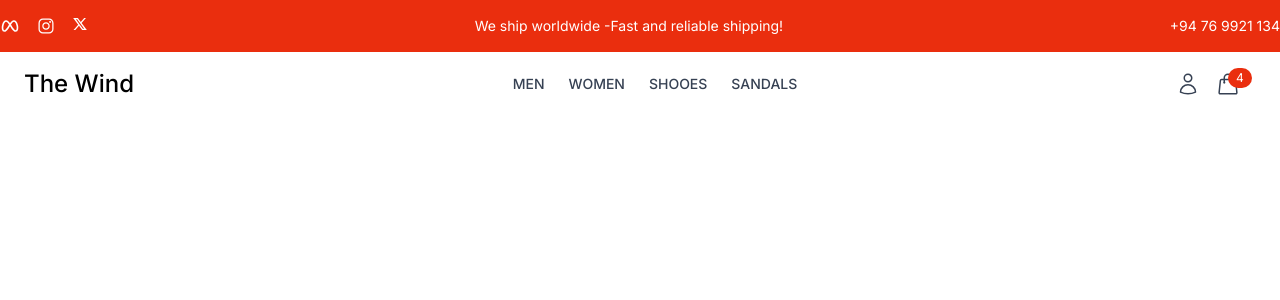
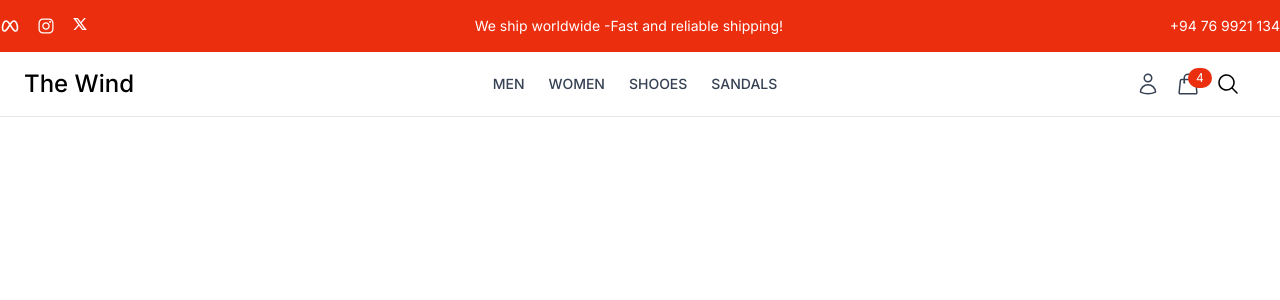
Before and after one commit to Vindya2004/The_Wind_Frontend, a React (Vite) app: page / in a window 1280 px wide. Shown: the top 300 px of the page. Built offline with nearby package versions, Linux system fonts and the light colour scheme; a web font is replaced by a local one.

Commit message:
add navbar

```diff
--- a/src/components/Common/Header.tsx
+++ b/src/components/Common/Header.tsx
@@ -4,7 +4,7 @@
 
 const Header = () => {
   return (
-    <header>
+    <header className='border-b border-gray-200'>
         {/*topbar */}
         <Topbar/>
         {/*navbar */}
--- a/src/components/Common/Navbar.tsx
+++ b/src/components/Common/Navbar.tsx
@@ -1,6 +1,7 @@
 import React from 'react'
 import { HiBars3BottomRight, HiOutlineShoppingBag, HiOutlineUser } from 'react-icons/hi2'
 import { Link } from 'react-router-dom'
+import SearchBar from './SearchBar'
 
 const Navbar = () => {
   return (
@@ -39,6 +40,10 @@
                 </span>
             </button>
             {/*search */}
+            <div className='overflow-hidden'>
+                <SearchBar/>
+            </div>
+
             <button className='md:hidden'>
                 <HiBars3BottomRight className='h-6 w-6 text-gray-700'/>
             </button>
--- /dev/null
+++ b/src/components/Common/SearchBar.tsx
@@ -0,0 +1,61 @@
+import React, { useState } from 'react'
+import { HiHand } from 'react-icons/hi'
+import { HiMagnifyingGlass, HiMiniXMark } from 'react-icons/hi2'
+
+const SearchBar = () => {
+    const[searchTerm,setSearchTerm] = useState("")
+    const[isOpen, setIsOpen] = useState(false)
+
+    const handleSearchToggle = () => {
+        setIsOpen(!isOpen);
+    };
+    const handleSearch = (e) => {
+        e.preventDefault();
+        console.log("Search Terms",searchTerm);
+        setIsOpen(false);
+    };
+
+  return (
+    <div className={`flex items-center justify-center w-full transition-all duration-300 ${isOpen?
+         "absolute top-0 left-0 w-full bg-white h-24 z-50":"w-auto"}`}>
+        {isOpen ? (
+            <form
+            onSubmit={handleSearch}
+            className='relative flex items-center justify-center w-full'>
+                <div className='relative w-1/2'>
+                <input
+                     type="text"
+                     placeholder='Search'
+                     value={searchTerm}
+                     onChange={(e) => setSearchTerm(e.target.value)}
+                className='bg-gray-100 px-4 py-2 pl-2 pr-12 rounded-lg focus:outline-none w-full
+                placeholder:text-gray-700'
+                 />
+                 {/*search icon */}
+                <button
+                    type='submit'
+                    className='absolute right-2 top-1/2 transform -translate-y-1/2 text-gray-600
+                    hover:text-gray-800'
+                >
+                    <HiMagnifyingGlass className='h-6 w-6'/>
+                </button>
+                </div>
+                {/*close button */}
+                <button
+                    type='button'
+                    onClick={handleSearchToggle}
+                    className='absolute right-2 top-1/2 transform -translate-y-1/2 text-gray-600
+                    hover:text-gray-800'>
+                    <HiMiniXMark className='h-6 w-6'/>
+                </button>
+            </form>
+        ): (
+            <button onClick={handleSearchToggle}>
+                <HiMagnifyingGlass className='h-6 w-6'/>
+            </button>
+        )}
+    </div>
+  )
+}
+
+export default SearchBar
```
